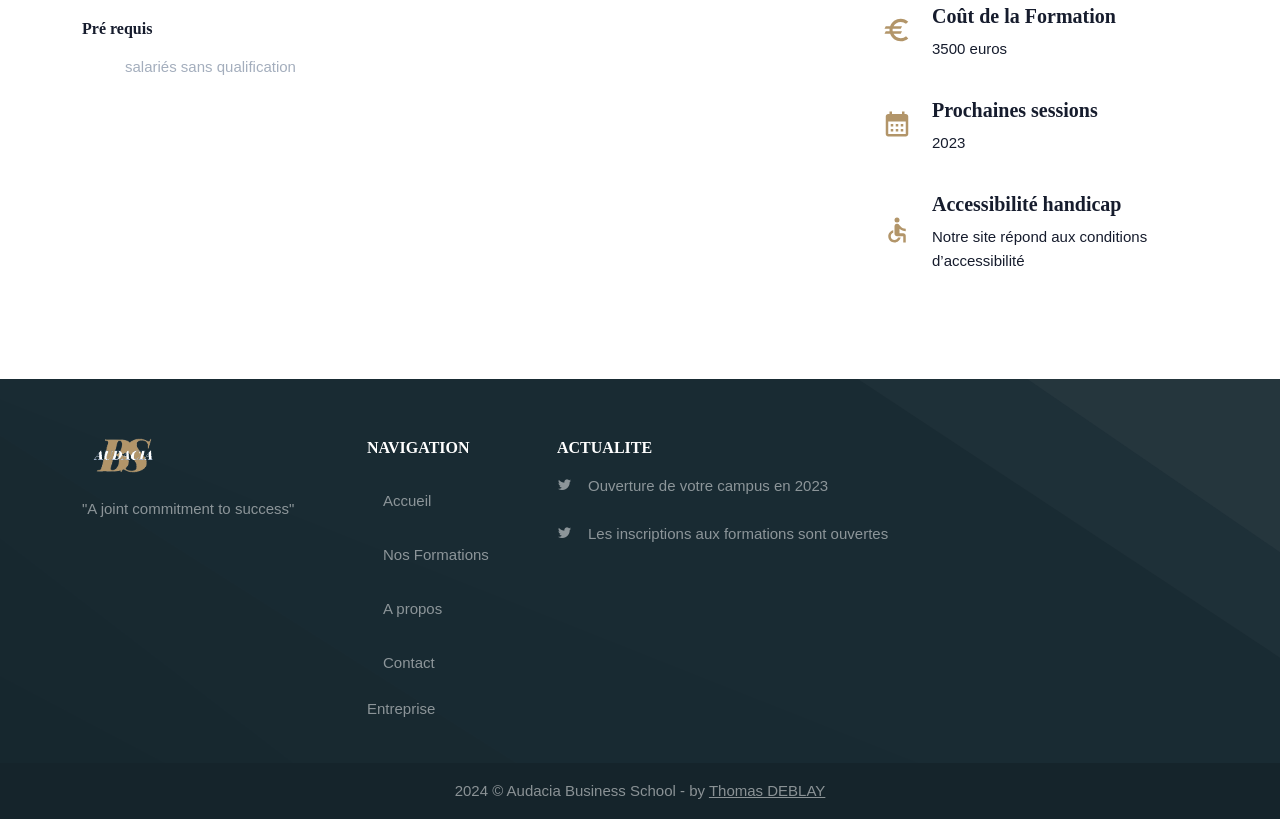
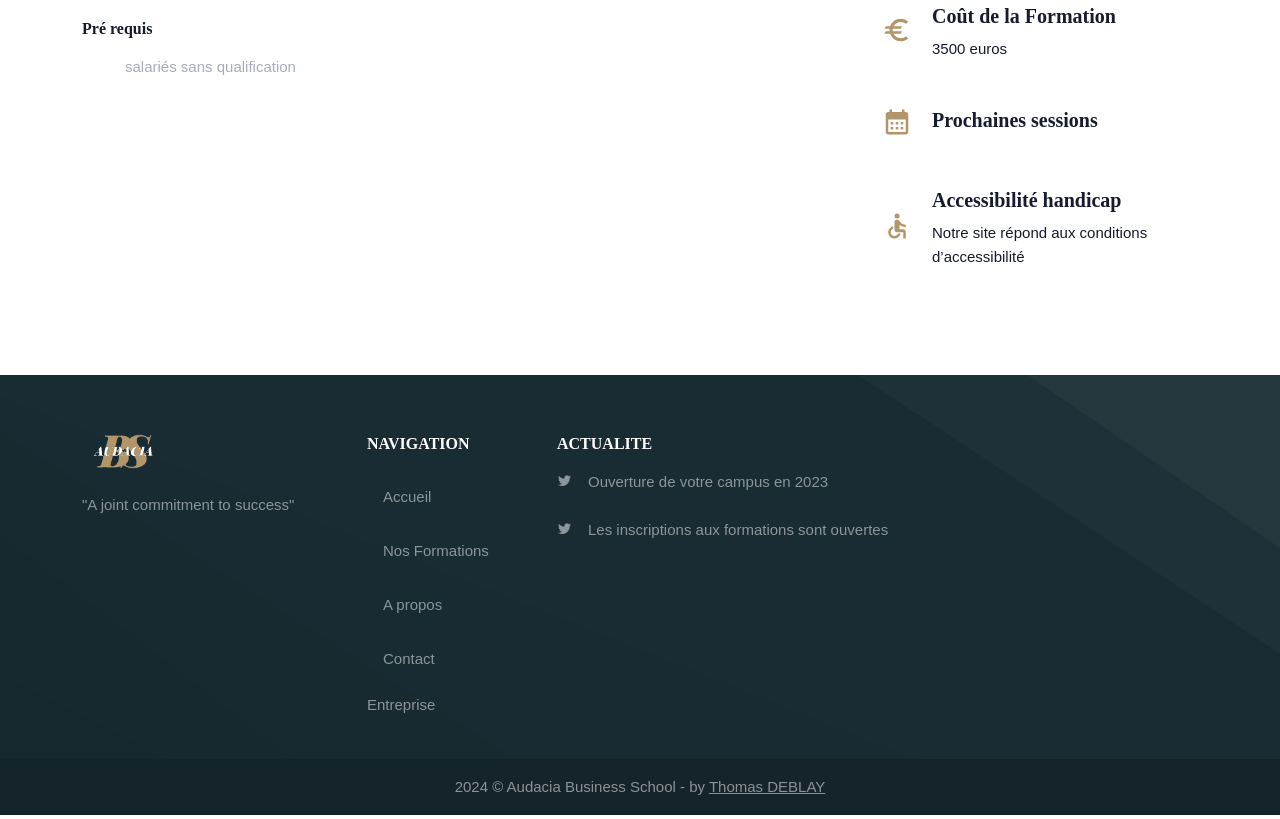
Before and after one commit to Thomas-Deblay/Audacia__FreelanceProject, a React (Create React App) app: page /formations/Applicationdudroitsocialindividuel in a window 1280 px wide. Shown: the part 1060-1879 px from the top of the page. Built offline with nearby package versions, Linux system fonts and the light colour scheme.

Commit message:
corrections

```diff
--- a/src/components/formations/Formation.js
+++ b/src/components/formations/Formation.js
@@ -25,7 +25,7 @@ const BlogData = {
         icon3: ['Niveau de sortie de la formation', 'niveau 5'],
         icon4: ['Durée de la formation', '840heures'],
         icon5: ['Coût de la Formation', '7 900 euros'],
-        icon6: ['Prochaines sessions', ' 2023'],
+        icon6: ['Prochaines sessions', ''],
 
         icon7: [
           'Accessibilité handicap',
@@ -55,7 +55,7 @@ const BlogData = {
         icon3: null,
         icon4: ['Durée de la formation', '70 heures'],
         icon5: ['Coût de la Formation', '3 150 euros'],
-        icon6: ['Prochaines sessions', ' 2023'],
+        icon6: ['Prochaines sessions', ''],
         icon7: [
           'Accessibilité handicap',
           'Notre site répond aux conditions d’accessibilité',
@@ -84,7 +84,7 @@ const BlogData = {
         icon3: ['Niveau de sortie de la formation', 'niveau 6'],
         icon4: ['Durée de la formation', '600 heures'],
         icon5: ['Coût de la Formation', '9 900 euros'],
-        icon6: ['Prochaines sessions', ' 2023'],
+        icon6: ['Prochaines sessions', ''],
 
         icon7: [
           'Accessibilité handicap',
@@ -113,6 +113,7 @@ const BlogData = {
         icon3: null,
         icon4: ['Durée de la formation', '6 mois'],
         icon5: ['Coût de la Formation', 'Prise en charge ERASMUS'],
+        icon6: ['Prochaines sessions', ''],
         icon7: [
           'Accessibilité handicap',
           'Notre site répond aux conditions d’accessibilité',
@@ -140,7 +141,7 @@ const BlogData = {
         icon3: ['Niveau de sortie de la formation', 'niveau 6'],
         icon4: ['Durée de la formation', '805 heures'],
         icon5: ['Coût de la Formation', '8 500 euros'],
-        icon6: ['Prochaines sessions', ' 2023'],
+        icon6: ['Prochaines sessions', ''],
 
         icon7: [
           'Accessibilité handicap',
@@ -167,11 +168,11 @@ const BlogData = {
       ],
       icon: {
         icon1: ['Type de formation', 'Non diplômante'],
-        icon2: ['Filière', 'gestion d’entreprise'],
+        icon2: ['Filière', 'gestion de projet'],
         icon3: null,
         icon4: ['Durée de la formation', '21 heures'],
         icon5: ['Coût de la Formation', '2 450 euros'],
-        icon6: ['Prochaines sessions', ' 2023'],
+        icon6: ['Prochaines sessions', ''],
 
         icon7: [
           'Accessibilité handicap',
@@ -200,7 +201,7 @@ const BlogData = {
         icon3: null,
         icon4: ['Durée de la formation', '105 heures'],
         icon5: ['Coût de la Formation', '3150 euros'],
-        icon6: ['Prochaines sessions', ' 2023'],
+        icon6: ['Prochaines sessions', ''],
 
         icon7: [
           'Accessibilité handicap',
@@ -229,7 +230,7 @@ const BlogData = {
         icon3: null,
         icon4: ['Durée de la formation', '105 heures'],
         icon5: ['Coût de la Formation', '3950 euros'],
-        icon6: ['Prochaines sessions', ' 2023'],
+        icon6: ['Prochaines sessions', ''],
 
         icon7: [
           'Accessibilité handicap',
@@ -258,7 +259,7 @@ const BlogData = {
         icon3: null,
         icon4: ['Durée de la formation', '35 heures'],
         icon5: ['Coût de la Formation', '3500 euros'],
-        icon6: ['Prochaines sessions', ' 2023'],
+        icon6: ['Prochaines sessions', ''],
 
         icon7: [
           'Accessibilité handicap',
```
